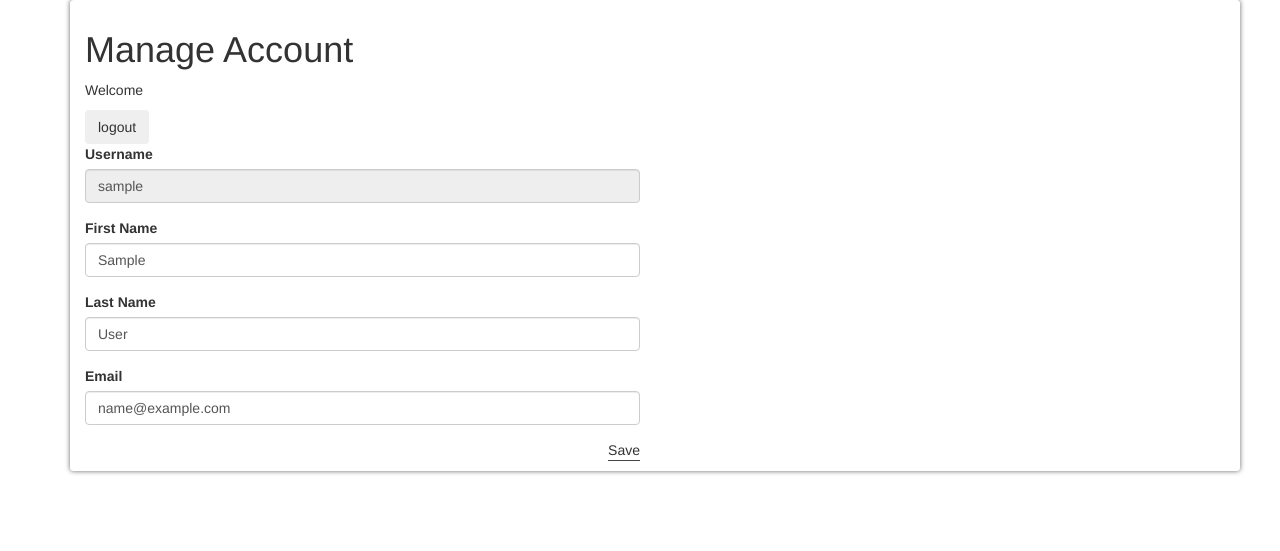
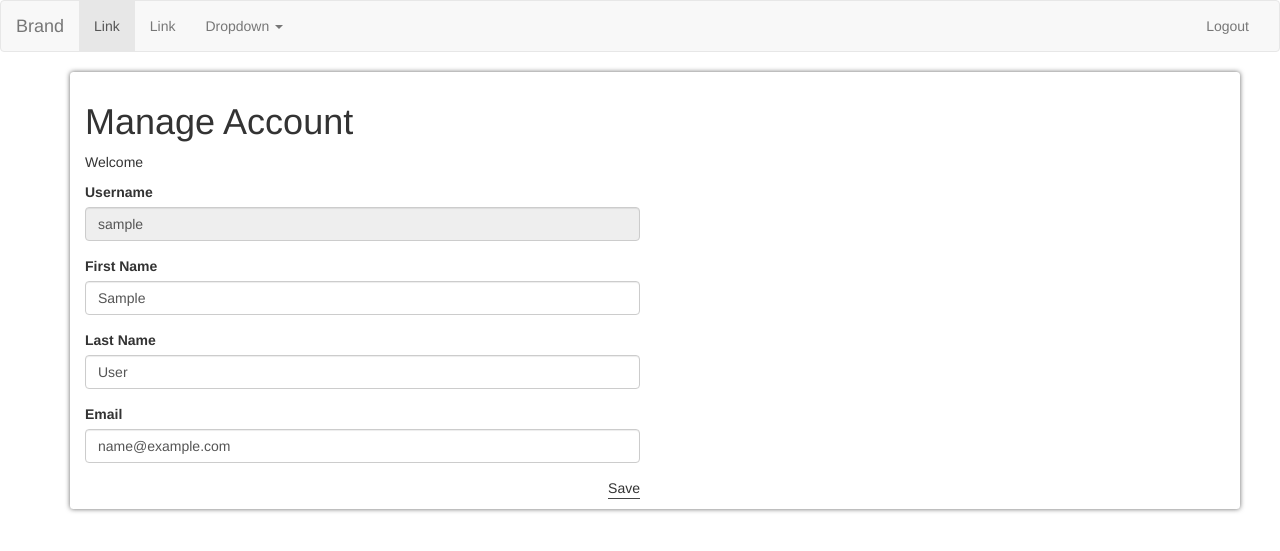
Before and after one commit to Jason0705/ICanCook, a Django app: page /user/ in a window 1280 px wide. Shown: the top 551 px of the page. Run offline with Django 3.2, Linux system fonts and the light colour scheme; the visitor is signed in with stand-in values (Sample User, id 1); some libraries are stand-ins or nearby versions.

Commit message:
Added simple navigation bar and moved logout to navigation.

```diff
--- a/mysite/user/templates/accounts/manage.html
+++ b/mysite/user/templates/accounts/manage.html
@@ -4,9 +4,6 @@
     <div class="card container">
         <h1>Manage Account</h1>
         <p>Welcome {{ username }}</p>
-        <form name="LogoutForm" action="/user/logout_user/" method="post">{% csrf_token %}
-            <button type="submit" class="btn">logout</button>
-        </form>
 
         <div class="row">
             <div class="col-md-6">
--- a/mysite/user/templates/accounts/manage_base.html
+++ b/mysite/user/templates/accounts/manage_base.html
@@ -1,9 +1,46 @@
 {% extends "accounts/base.html" %}
 
 {% block page %}
-<div class="container">
-    <div>
-        {% block content %}{% endblock %}
+    <nav class="navbar navbar-default">
+        <div class="container-fluid">
+            <!-- Brand and toggle get grouped for better mobile display -->
+            <div class="navbar-header">
+                <button type="button" class="navbar-toggle collapsed" data-toggle="collapse" data-target="#bs-example-navbar-collapse-1" aria-expanded="false">
+                    <span class="sr-only">Toggle navigation</span>
+                    <span class="icon-bar"></span>
+                    <span class="icon-bar"></span>
+                    <span class="icon-bar"></span>
+                </button>
+                <a class="navbar-brand" href="#">Brand</a>
+            </div>
+
+            <!-- Collect the nav links, forms, and other content for toggling -->
+            <div class="collapse navbar-collapse" id="bs-example-navbar-collapse-1">
+                <ul class="nav navbar-nav">
+                    <li class="active"><a href="#">Link <span class="sr-only">(current)</span></a></li>
+                    <li><a href="#">Link</a></li>
+                    <li class="dropdown">
+                        <a href="#" class="dropdown-toggle" data-toggle="dropdown" role="button" aria-haspopup="true" aria-expanded="false">Dropdown <span
+                                class="caret"></span></a>
+                        <ul class="dropdown-menu">
+                            <li><a href="#">Action</a></li>
+                            <li><a href="#">Another action</a></li>
+                            <li><a href="#">Something else here</a></li>
+                            <li role="separator" class="divider"></li>
+                            <li><a href="#">Separated link</a></li>
+                        </ul>
+                    </li>
+                </ul>
+                <ul class="nav navbar-nav navbar-right">
+                    <li><a href="/user/logout_user/">Logout</a></li>
+                </ul>
+            </div><!-- /.navbar-collapse -->
+        </div><!-- /.container-fluid -->
+    </nav>
+
+    <div class="container">
+        <div>
+            {% block content %}{% endblock %}
+        </div>
     </div>
-</div>
 {% endblock %}
```
